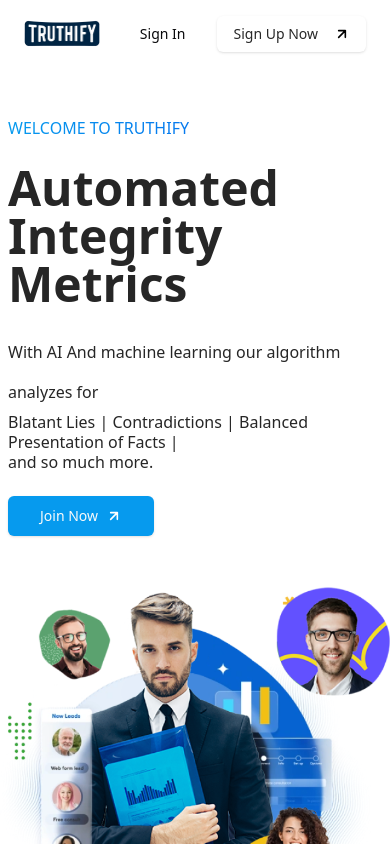
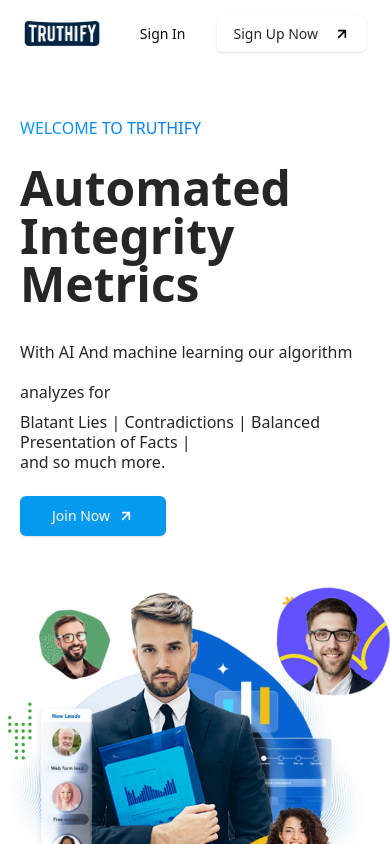
Before and after one commit to aytullahdev/truthify, a React (Vite) app: page / in a window 390 px wide. Shown: the top 844 px of the page. Built offline with nearby package versions, Linux system fonts and the light colour scheme; no server answers.

Commit message:
refactor padding in Hero Section for improved layout

```diff
--- a/src/routes/index.lazy.tsx
+++ b/src/routes/index.lazy.tsx
@@ -71,7 +71,7 @@
         {/* Hero Section */}
         <div className="relative  py-12 z-50 ">
           <div className="container mx-auto grid md:grid-cols-2 gap-12 items-center">
-            <div className="space-y-6 px-2 lg:px-5">
+            <div className="space-y-6 px-5">
               <div className="text-blue-500 font-medium bg-gradient-to-r  from-[#069AEE] to-[#0655EE] text-transparent bg-clip-text text-base ">
                 WELCOME TO TRUTHIFY
               </div>
```
